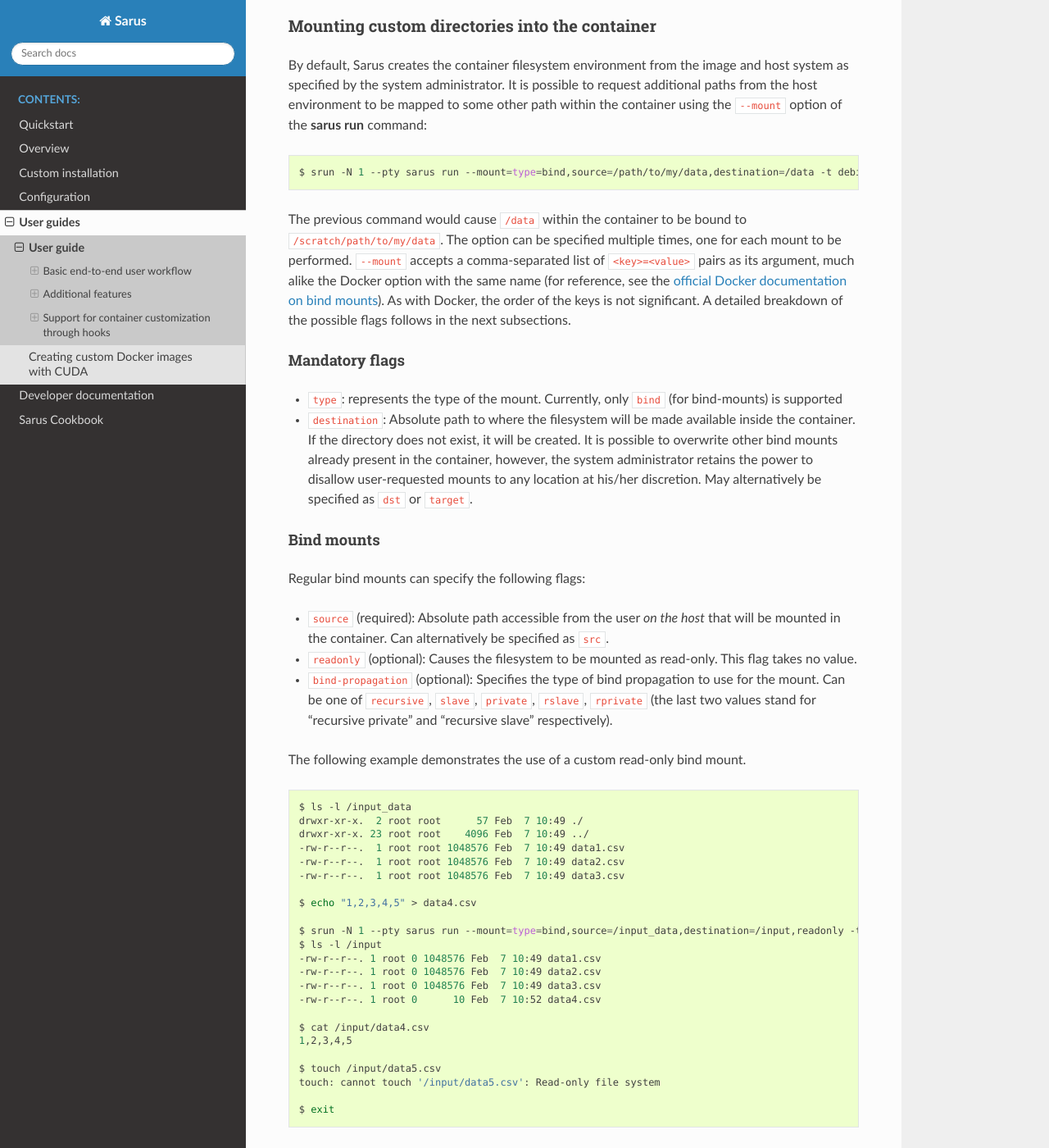
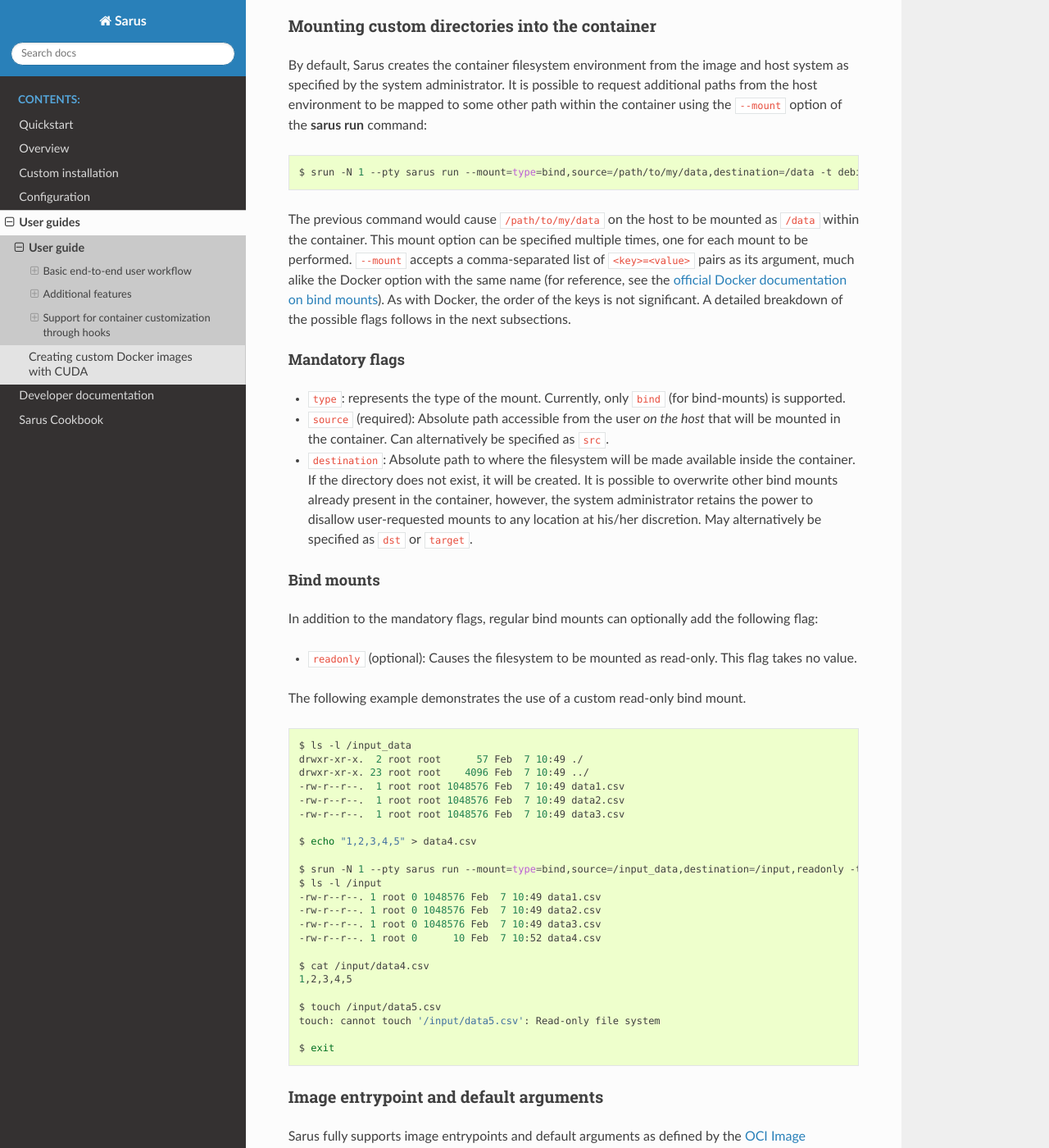
Before and after one commit to eth-cscs/sarus, a Sphinx documentation site: the page built from doc/user/user_guide.rst, in a window 1280 px wide and 1400 px high, scrolled down 6878 px. Shown: the whole window at 82% size. Built offline with Sphinx 7.4.7 and the Read the Docs theme 2.0.0, drawn with Linux system fonts in a browser that asks for light colours.

Commit message:
Deprecate bind-propagation cli flag

```diff
--- a/doc/install/requirements.rst
+++ b/doc/install/requirements.rst
@@ -45,7 +45,7 @@
 
     # All platforms, after installing Python + pip
     $ pip install setuptools
-    $ pip install nose gcovr pexpect
+    $ pip install pytest gcovr pexpect
 
 .. note::
     If you plan to install Sarus using the Spack package manager, you can skip
--- a/doc/user/user_guide.rst
+++ b/doc/user/user_guide.rst
@@ -387,9 +387,9 @@
 
     $ srun -N 1 --pty sarus run --mount=type=bind,source=/path/to/my/data,destination=/data -t debian bash
 
-The previous command would cause ``/data`` within the container to be bound to
-``/scratch/path/to/my/data``.
-The option can be specified multiple times, one for each mount to be performed.
+The previous command would cause ``/path/to/my/data`` on the host to be mounted
+as ``/data`` within the container. This mount option can be specified multiple
+times, one for each mount to be performed.
 ``--mount`` accepts a comma-separated list of ``<key>=<value>`` pairs as its
 argument, much alike the Docker option with the same name (for reference, see
 the `official Docker documentation on bind mounts
@@ -401,7 +401,9 @@
 ^^^^^^^^^^^^^^^
 
 * ``type``: represents the type of the mount. Currently, only ``bind``
-  (for bind-mounts) is supported
+  (for bind-mounts) is supported.
+* ``source`` (required): Absolute path accessible from the user *on the host*
+  that will be mounted in the container. Can alternatively be specified as ``src``.
 * ``destination``: Absolute path to where the filesystem will be made available
   inside the container. If the directory does not exist, it will be created.
   It is possible to overwrite other bind mounts already present in the
@@ -411,16 +413,11 @@
 
 Bind mounts
 ^^^^^^^^^^^
-Regular bind mounts can specify the following flags:
+In addition to the mandatory flags, regular bind mounts can optionally
+add the following flag:
 
-* ``source`` (required): Absolute path accessible from the user *on the host*
-  that will be mounted in the container. Can alternatively be specified as ``src``.
 * ``readonly`` (optional): Causes the filesystem to be mounted as read-only.
   This flag takes no value.
-* ``bind-propagation`` (optional): Specifies the type of bind propagation to
-  use for the mount. Can be one of ``recursive``, ``slave``, ``private``,
-  ``rslave``, ``rprivate`` (the last two values stand for "recursive
-  private" and "recursive slave" respectively).
 
 The following example demonstrates the use of a custom read-only bind mount.
 
```
Also changed, not shown: doc/config/configuration_reference.rst (+7 -8 lines), 4 other files.
